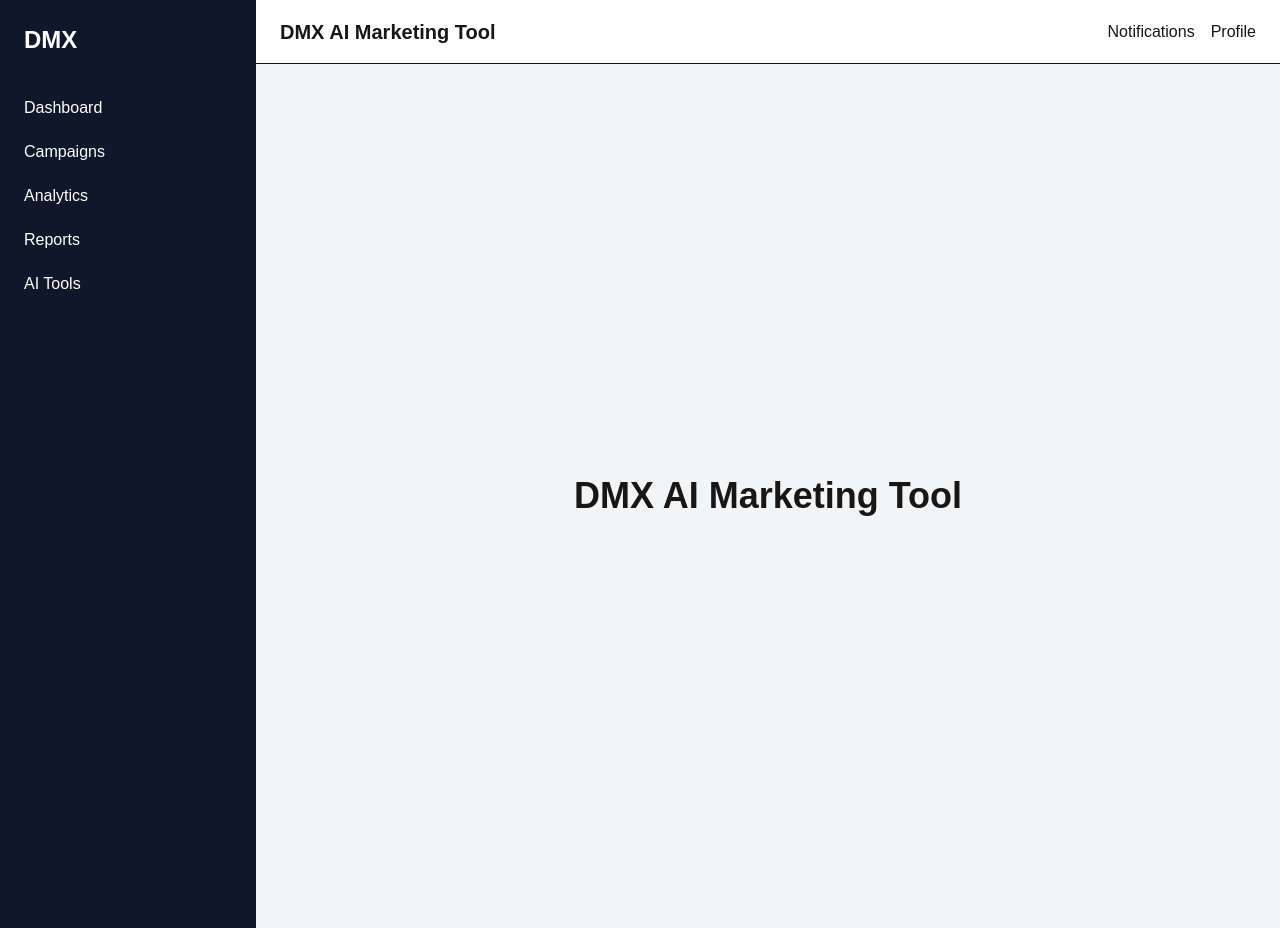
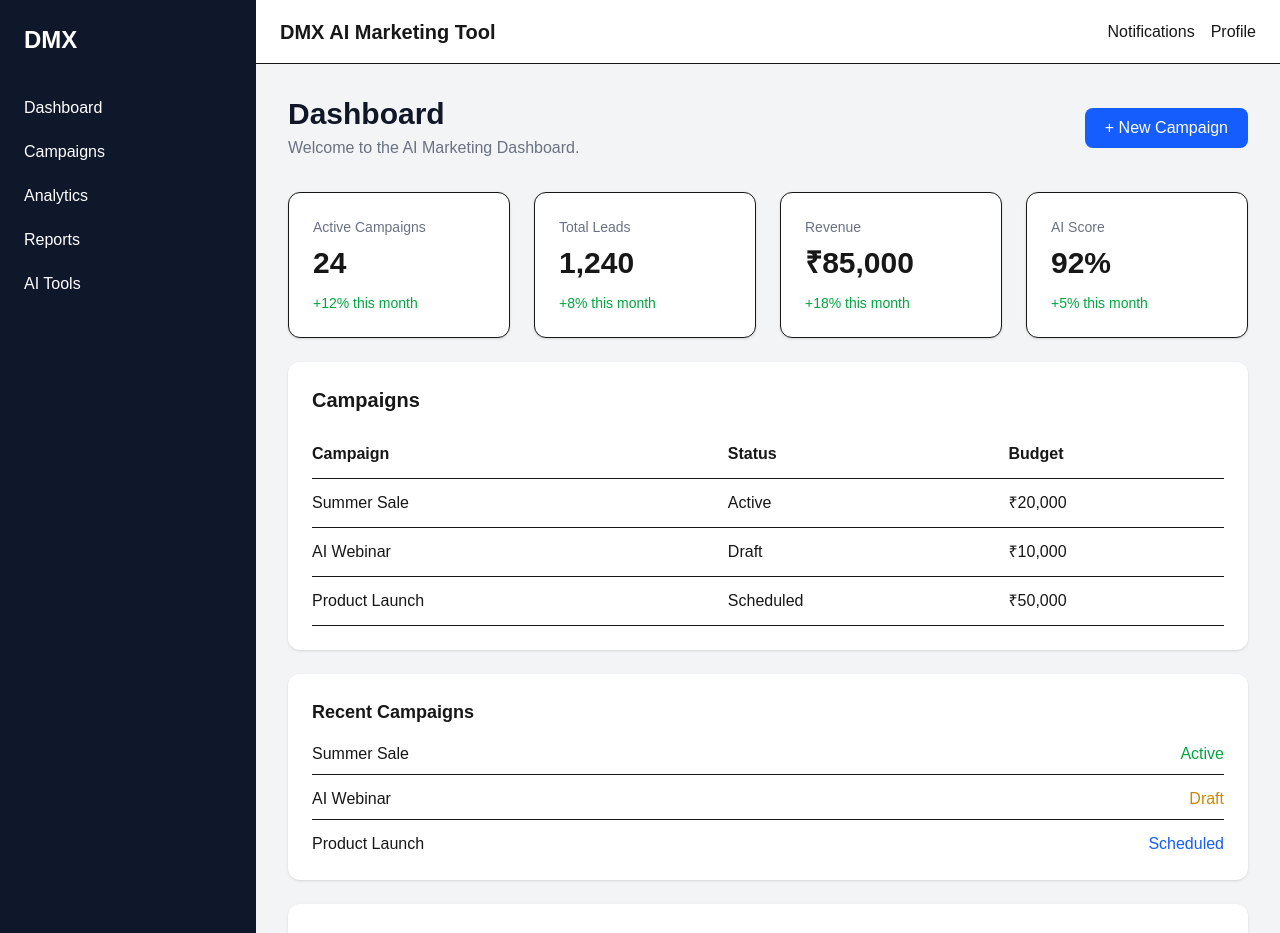
Before and after one commit to mkhan777717/dmx-ai-marketing-tool-frontend, a Next.js app: page /dashboard in a window 1280 px wide. Shown: the top 933 px of the page. Built offline with nearby package versions, Linux system fonts and the light colour scheme.

Commit message:
feat: implement dashboard home page components

```diff
--- a/src/app/dashboard/page.tsx
+++ b/src/app/dashboard/page.tsx
@@ -1,9 +1,22 @@
-export default function HomePage() {
+import DashboardHeader from "@/components/dashboard/DashboardHeader";
+import StatCard from "@/components/dashboard/StatCard";
+import RecentCampaigns from "@/components/dashboard/RecentCampaigns";
+import RecentActivity from "@/components/dashboard/RecentActivity";
+import CampaignTable from "@/components/dashboard/CampaignTable";
+
+export default function DashboardPage() {
   return (
-    <main className="flex min-h-screen items-center justify-center">
-      <h1 className="text-4xl font-bold">
-        DMX AI Marketing Tool
-      </h1>
-    </main>
+    <>
+      <DashboardHeader />
+      <div className="grid grid-cols-1 md:grid-cols-2 xl:grid-cols-4 gap-6">
+        <StatCard title="Active Campaigns" value="24" change="+12% this month"/>
+        <StatCard title="Total Leads" value="1,240" change="+8% this month"/>
+        <StatCard title="Revenue" value="₹85,000" change="+18% this month"/>
+        <StatCard title="AI Score" value="92%" change="+5% this month"/>
+      </div>
+      <CampaignTable/>
+      <RecentCampaigns/>
+      <RecentActivity/>
+    </>
   );
 }
--- /dev/null
+++ b/src/components/dashboard/CampaignTable.tsx
@@ -0,0 +1,47 @@
+export default function CampaignTable() {
+  const campaigns = [
+    {
+      name: "Summer Sale",
+      status: "Active",
+      budget: "₹20,000",
+    },
+    {
+      name: "AI Webinar",
+      status: "Draft",
+      budget: "₹10,000",
+    },
+    {
+      name: "Product Launch",
+      status: "Scheduled",
+      budget: "₹50,000",
+    },
+  ];
+
+  return (
+    <div className="bg-white rounded-xl shadow p-6 mt-6">
+      <h2 className="text-xl font-semibold mb-4">
+        Campaigns
+      </h2>
+
+      <table className="w-full border-collapse">
+        <thead>
+          <tr className="border-b">
+            <th className="text-left py-3">Campaign</th>
+            <th className="text-left py-3">Status</th>
+            <th className="text-left py-3">Budget</th>
+          </tr>
+        </thead>
+
+        <tbody>
+          {campaigns.map((campaign, index) => (
+            <tr key={index} className="border-b">
+              <td className="py-3">{campaign.name}</td>
+              <td className="py-3">{campaign.status}</td>
+              <td className="py-3">{campaign.budget}</td>
+            </tr>
+          ))}
+        </tbody>
+      </table>
+    </div>
+  );
+}
--- /dev/null
+++ b/src/components/dashboard/DashboardHeader.tsx
@@ -0,0 +1,11 @@
+export default function DashboardHeader() {
+  return (
+    <div className="flex items-center justify-between mb-8">
+      <div>
+        <h1 className="text-3xl font-bold text-gray-900">Dashboard</h1>
+        <p className="text-gray-500 mt-1"> Welcome to the AI Marketing Dashboard.</p>
+      </div>
+      <button className="bg-blue-600 hover:bg-blue-700 text-white px-5 py-2 rounded-lg">+ New Campaign</button>
+    </div>
+  );
+}
--- /dev/null
+++ b/src/components/dashboard/RecentActivity.tsx
@@ -0,0 +1,12 @@
+export default function RecentActivity() {
+  return (
+    <div className="bg-white rounded-xl shadow p-6 mt-6">
+      <h2 className="text-lg font-semibold mb-4">Recent Activity</h2>
+      <ul className="space-y-3">
+        <li>Campaign "Summer Sale" created.</li>
+        <li>AI generated 5 marketing ideas.</li>
+        <li>Weekly report downloaded.</li>
+      </ul>
+    </div>
+  );
+}
--- /dev/null
+++ b/src/components/dashboard/RecentCampaigns.tsx
@@ -0,0 +1,21 @@
+export default function RecentCampaigns() {
+  return (
+    <div className="bg-white rounded-xl shadow p-6 mt-6">
+      <h2 className="text-lg font-semibold mb-4">Recent Campaigns</h2>
+      <div className="space-y-3">
+        <div className="flex justify-between border-b pb-2">
+          <span>Summer Sale</span>
+          <span className="text-green-600">Active</span>
+        </div>
+        <div className="flex justify-between border-b pb-2">
+          <span>AI Webinar</span>
+          <span className="text-yellow-600">Draft</span>
+        </div>
+        <div className="flex justify-between">
+          <span>Product Launch</span>
+          <span className="text-blue-600">Scheduled</span>
+        </div>
+      </div>
+    </div>
+  );
+}
--- a/src/components/dashboard/StatCard.tsx
+++ b/src/components/dashboard/StatCard.tsx
@@ -0,0 +1,14 @@
+interface StatCardProps {
+  title: string;
+  value: string;
+  change: string;
+}
+export default function StatCard({title,value,change,}: StatCardProps) {
+  return (
+    <div className="bg-white rounded-xl shadow-sm p-6 border">
+      <p className="text-gray-500 text-sm">{title}</p>
+      <h2 className="text-3xl font-bold mt-2">{value}</h2>
+      <p className="text-green-600 text-sm mt-3">{change}</p>
+    </div>
+  );
+}
```
Also changed, not shown: src/components/dashboard/CampaignCard.tsx (deleted).
